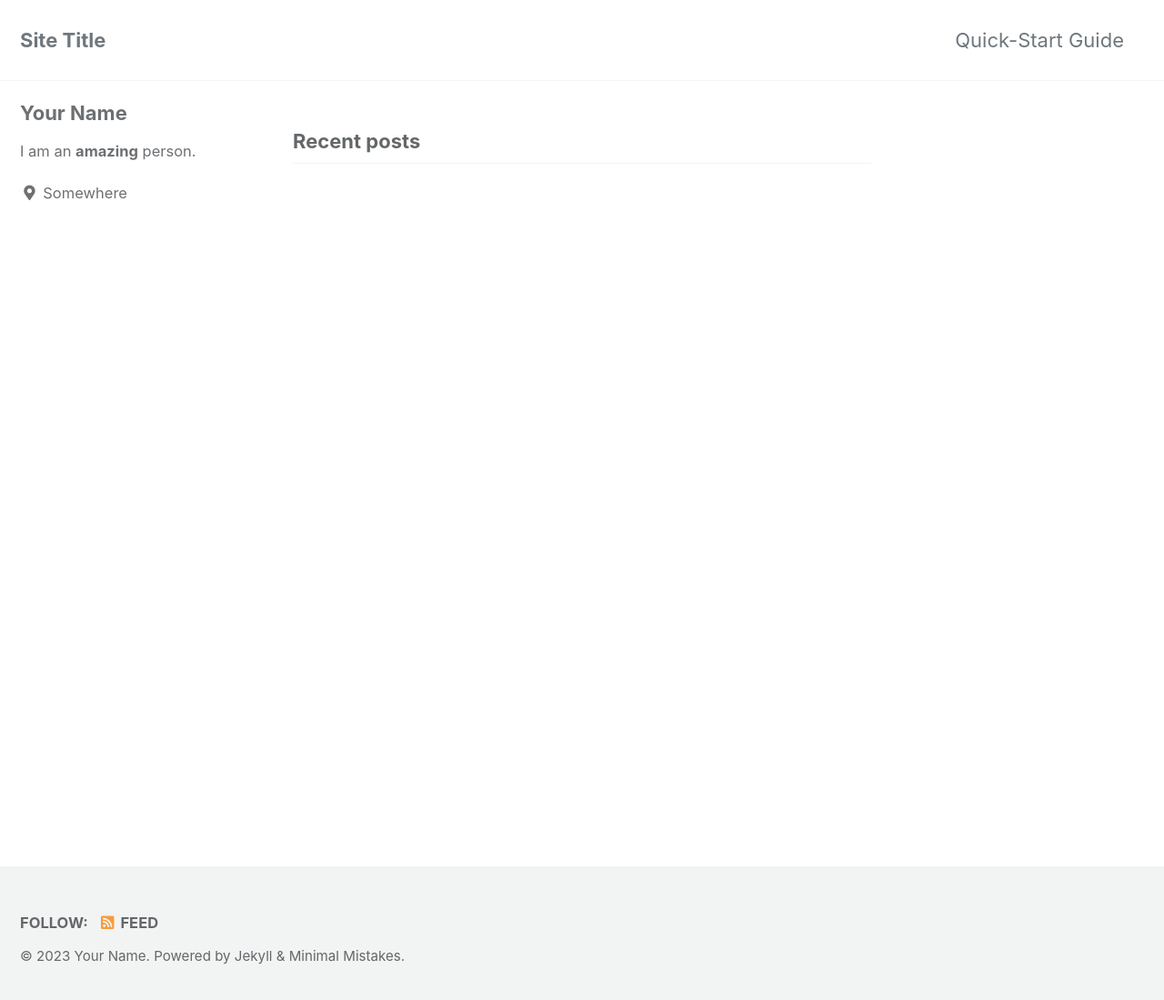
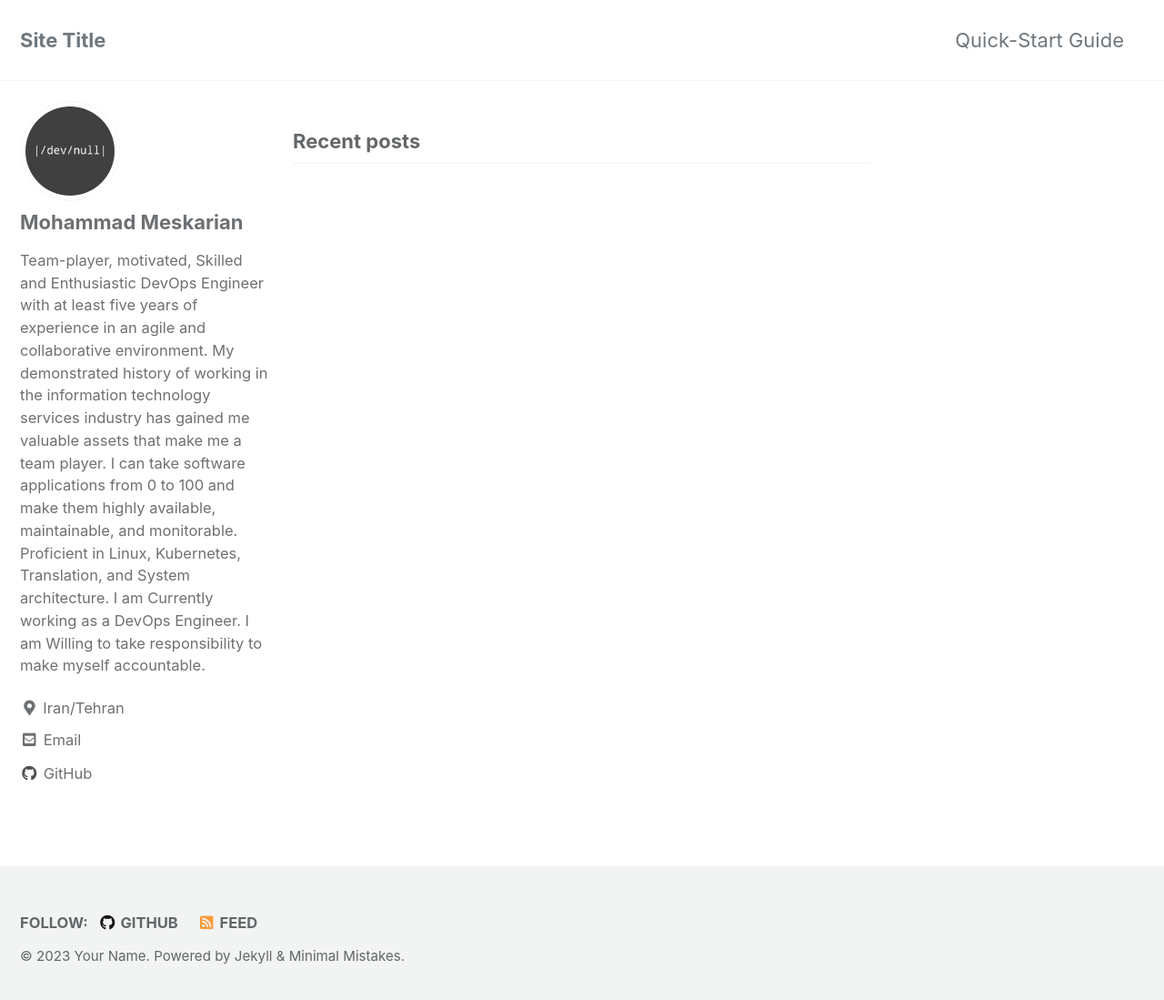
Before and after one commit to madmesi/madmesi.github.io, a Jekyll site: the page built from index.html, in a window 1280 px wide and 1107 px high. Shown: the top 1099 px of the window at 91% size. Built offline with Jekyll 4.4.1, drawn with Linux system fonts in a browser that asks for light colours; cached includes are drawn as plain includes; the list of posts is cut into pages by our own code.

Commit message:
my data inserted

```diff
--- a/_config.yml
+++ b/_config.yml
@@ -104,52 +104,53 @@ analytics:
 
 # Site Author
 author:
-  name             : "Your Name"
-  avatar           : # path of avatar image, e.g. "/assets/images/bio-photo.jpg"
-  bio              : "I am an **amazing** person."
-  location         : "Somewhere"
+  name             : "Mohammad Meskarian"
+  avatar           : /assets/images/69884303.png
+#  avatar           : # path of avatar image, e.g. "/assets/images/bio-photo.jpg"
+  bio              : "Team-player, motivated, Skilled and Enthusiastic DevOps Engineer with at least five years of experience in an agile and collaborative environment. My demonstrated history of working in the information technology services industry has gained me valuable assets that make me a team player. I can take software applications from 0 to 100 and make them highly available, maintainable, and monitorable. Proficient in Linux, Kubernetes, Translation, and System architecture. I am Currently working as a DevOps Engineer. I am Willing to take responsibility to make myself accountable."
+  location         : "Iran/Tehran"
   email            :
   links:
     - label: "Email"
       icon: "fas fa-fw fa-envelope-square"
-      # url: "mailto:your.name@email.com"
-    - label: "Website"
-      icon: "fas fa-fw fa-link"
-      # url: "https://your-website.com"
-    - label: "Twitter"
-      icon: "fab fa-fw fa-twitter-square"
-      # url: "https://twitter.com/"
-    - label: "Facebook"
-      icon: "fab fa-fw fa-facebook-square"
-      # url: "https://facebook.com/"
+      url: "mailto:mohammad@meskarian.ir"
+#    - label: "Website"
+#      icon: "fas fa-fw fa-link"
+#      # url: "https://your-website.com"
+#    - label: "Twitter"
+#      icon: "fab fa-fw fa-twitter-square"
+#      # url: "https://twitter.com/"
+#    - label: "Facebook"
+#      icon: "fab fa-fw fa-facebook-square"
+#      # url: "https://facebook.com/"
     - label: "GitHub"
       icon: "fab fa-fw fa-github"
-      # url: "https://github.com/"
-    - label: "Instagram"
-      icon: "fab fa-fw fa-instagram"
-      # url: "https://instagram.com/"
+      url: "https://github.com/madmesi"
+#    - label: "Instagram"
+#      icon: "fab fa-fw fa-instagram"
+#      # url: "https://instagram.com/"
 
 # Site Footer
 footer:
   links:
-    - label: "Twitter"
-      icon: "fab fa-fw fa-twitter-square"
-      # url:
-    - label: "Facebook"
-      icon: "fab fa-fw fa-facebook-square"
-      # url:
+#    - label: "Twitter"
+#      icon: "fab fa-fw fa-twitter-square"
+#      # url:
+#    - label: "Facebook"
+#      icon: "fab fa-fw fa-facebook-square"
+#      # url:
     - label: "GitHub"
       icon: "fab fa-fw fa-github"
-      # url:
-    - label: "GitLab"
-      icon: "fab fa-fw fa-gitlab"
-      # url:
-    - label: "Bitbucket"
-      icon: "fab fa-fw fa-bitbucket"
-      # url:
-    - label: "Instagram"
-      icon: "fab fa-fw fa-instagram"
-      # url:
+      url: github.com/madmesi
+#    - label: "GitLab"
+#      icon: "fab fa-fw fa-gitlab"
+#      # url:
+#    - label: "Bitbucket"
+#      icon: "fab fa-fw fa-bitbucket"
+#      # url:
+#    - label: "Instagram"
+#      icon: "fab fa-fw fa-instagram"
+#      # url:
 
 
 # Reading Files
```
Also changed, not shown: assets/images/69884303.png (added).
